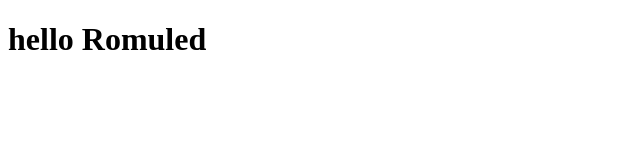
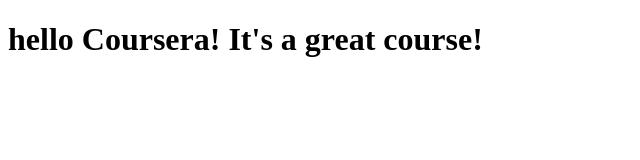
Before and after one commit to Romuled/romuled, a plain HTML site: page site/index.html in a window 1280 px wide. Shown: the whole page, without its empty margins (0-640 px from the left). Drawn offline with Linux system fonts and the light colour scheme.

Commit message:
small addition to our page content.

```diff
--- a/site/index.html
+++ b/site/index.html
@@ -4,6 +4,6 @@
 	<title>hello Romuled</title>
 </head>
 <body>
-<h1>hello Romuled</h1>
+<h1>hello Coursera! It's a great course!</h1>
 </body>
 </html>
```
